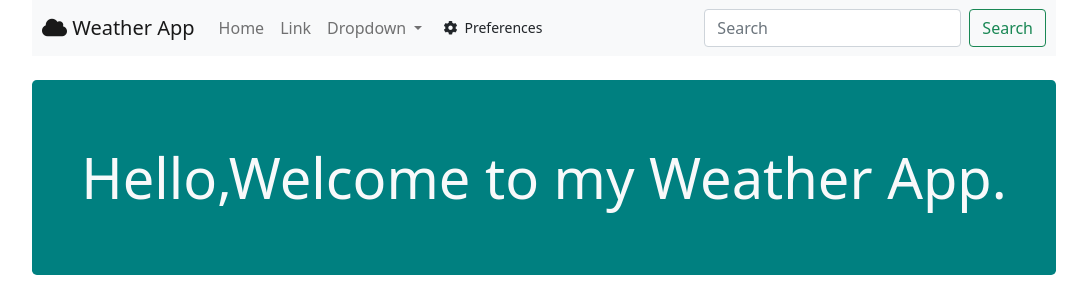
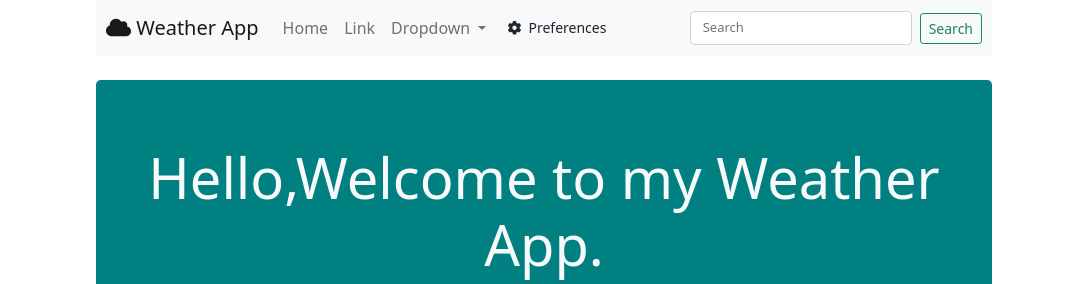
Before and after one commit to wilfred321/weatherapp, a Flask app: page / in a window 1280 px wide. Shown: the top 284 px of the page, without its empty margins (96-1183 px from the left). Run offline with Flask 2, Linux system fonts and the light colour scheme; data that the repository does not hold is empty; some libraries are stand-ins or nearby versions.

Commit message:
added all

```diff
--- a/weatherapp/static/css/styles.css
+++ b/weatherapp/static/css/styles.css
@@ -1,7 +1,7 @@
 
 body {
     margin: auto;
-    width: 80%;
+    width: 70%;
 
 }
 
--- a/weatherapp/templates/base.html
+++ b/weatherapp/templates/base.html
@@ -121,8 +121,8 @@
             </div>
         </div>
         <form class="form-inline my-2 my-lg-0" action="{{url_for('index')}}" method='post'>
-            <input class="form-control mr-sm-2" name='city' type="search" placeholder="Search" aria-label="Search">
-            <button class="btn btn-outline-success my-2 my-sm-0" type="submit">Search</button>
+            <input class="form-control mr-sm-2 text-small" name='city' type="search" placeholder="Search" aria-label="Search">
+            <button class="btn btn-outline-success my-2 my-sm-0 btn-sm" type="submit">Search</button>
         </form>
 
         <!-- <div class="navbar static-bottom d-flex justify-content-center m-auto">
--- a/weatherapp/templates/index.html
+++ b/weatherapp/templates/index.html
@@ -20,7 +20,7 @@
                 <div class="media border bg-white ">
                     <img class="align-self-center mr-3" src="{{weather.icon}}" alt="Generic placeholder image">
                     <div class="media-body">
-                        <h5 class="mt-0">{{weather.city}}, <small> {{weather.country}}</small></h5>
+                        <h5 class="mt-2">{{weather.city}}, <small> {{weather.country}}</small></h5>
 
                         <p class="display-6">{{weather.temperature}}</p>
                         <p class="mb-0">{{weather.unit}}</p>
--- a/weatherapp/utils.py
+++ b/weatherapp/utils.py
@@ -83,7 +83,7 @@ def save_email(email):
 
 def get_metric(option):
     switcher = {
-         'metric':'Celcius ',
+         'metric':'Celcius',
          'standard':'Kelvin',
          'imperial':'Farenheit',
     }
```
